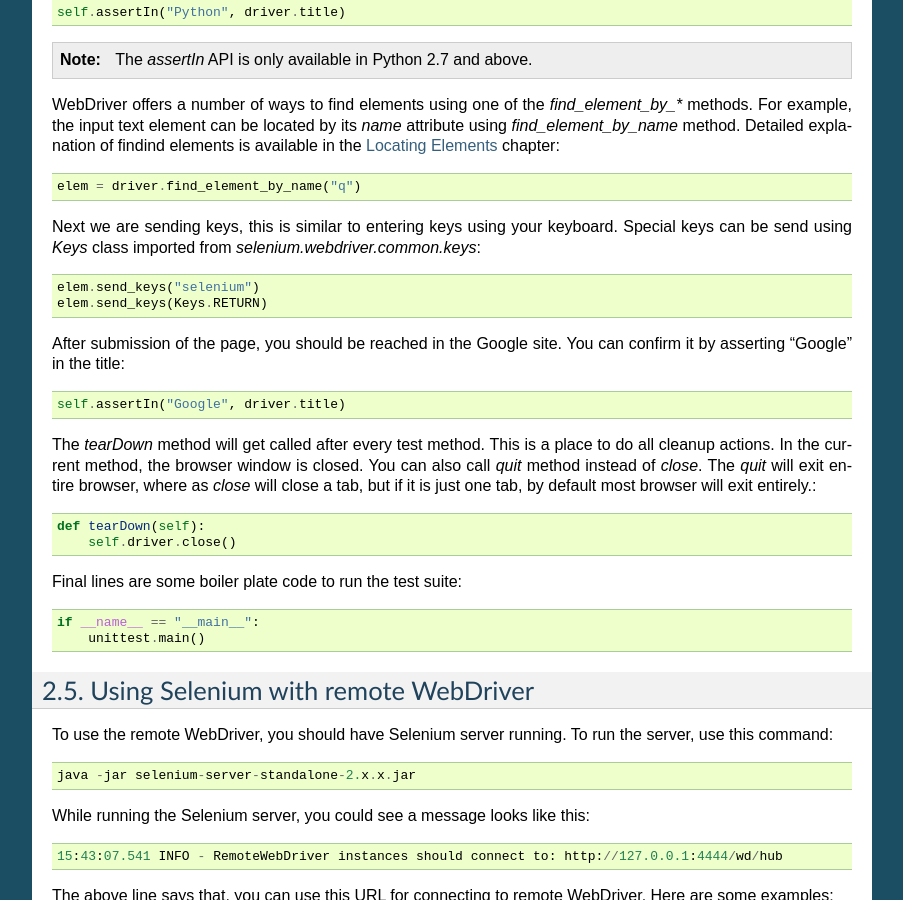
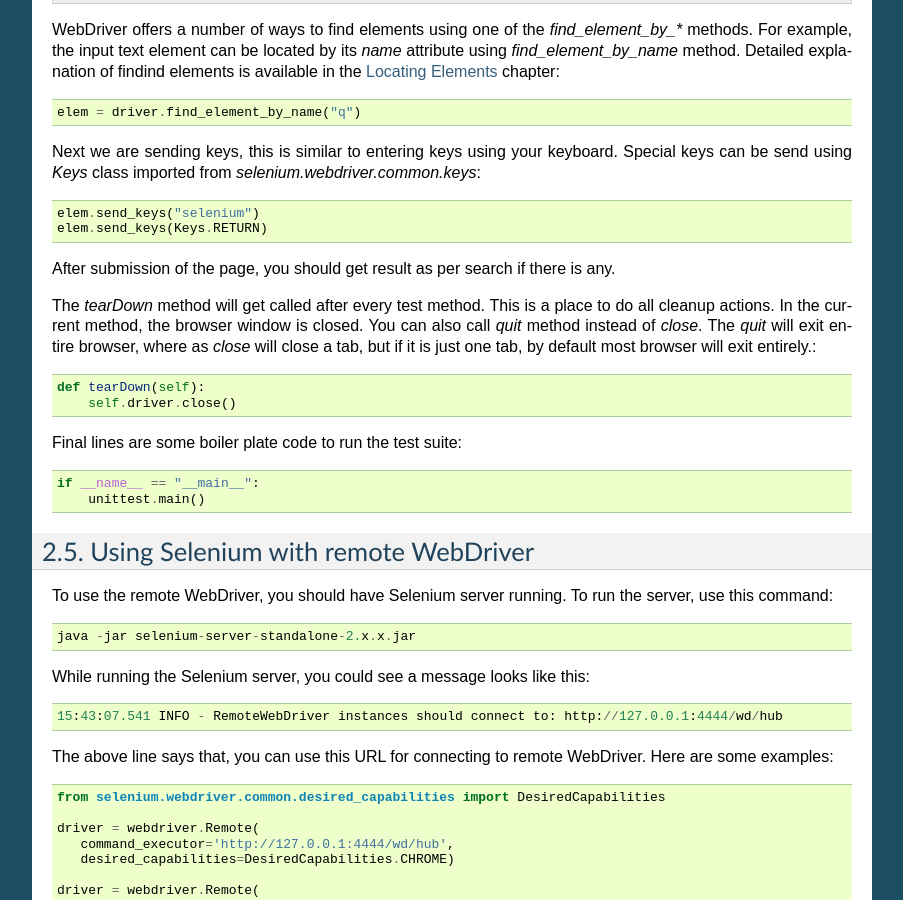
Before and after one commit to baijum/selenium-python, a Sphinx documentation site: the page built from source/getting-started.rst, in a window 1280 px wide and 900 px high, scrolled down 2901 px. Shown: the whole window, without its empty margins (198-1101 px from the left). Built offline with Sphinx 7.4.7, drawn with Linux system fonts in a browser that asks for light colours; some of the changed text lies outside the part shown.

Commit message:
Updated given code
Removed self.assertIn("Google", driver.title) from given code because when we search for "selenium" keyword in http://www.python.org it is not getting redirected to Google.com.
So given example is failing because of "self.assertIn("Python", driver.title)"

```diff
--- a/source/getting-started.rst
+++ b/source/getting-started.rst
@@ -20,7 +20,6 @@ from Python like this.
   elem = driver.find_element_by_name("q")
   elem.send_keys("selenium")
   elem.send_keys(Keys.RETURN)
-  assert "Google" in driver.title
   driver.close()
 
 The above script can be saved into a file (eg:-
@@ -78,10 +77,7 @@ keyboard.  Special keys can be send using `Keys` class imported from
   elem.send_keys("selenium")
   elem.send_keys(Keys.RETURN)
 
-After submission of the page, you should be reached in the Google
-site::
-
-  assert "Google" in driver.title
+After submission of the page, you should get the resulf if there is any::
 
 Finally, the browser window is closed.  You can also call `quit`
 method instead of `close`.  The `quit` will exit entire browser where
@@ -119,7 +115,6 @@ for `python.org` search functionality::
           elem = driver.find_element_by_name("q")
           elem.send_keys("selenium")
           elem.send_keys(Keys.RETURN)
-          self.assertIn("Google", driver.title)
 
       def tearDown(self):
           self.driver.close()
@@ -215,10 +210,8 @@ keyboard.  Special keys can be send using `Keys` class imported from
           elem.send_keys("selenium")
           elem.send_keys(Keys.RETURN)
 
-After submission of the page, you should be reached in the Google
-site.  You can confirm it by asserting "Google" in the title::
-
-          self.assertIn("Google", driver.title)
+After submission of the page, you should get result as per search if
+there is any.
 
 The `tearDown` method will get called after every test method.  This
 is a place to do all cleanup actions.  In the current method, the
```
